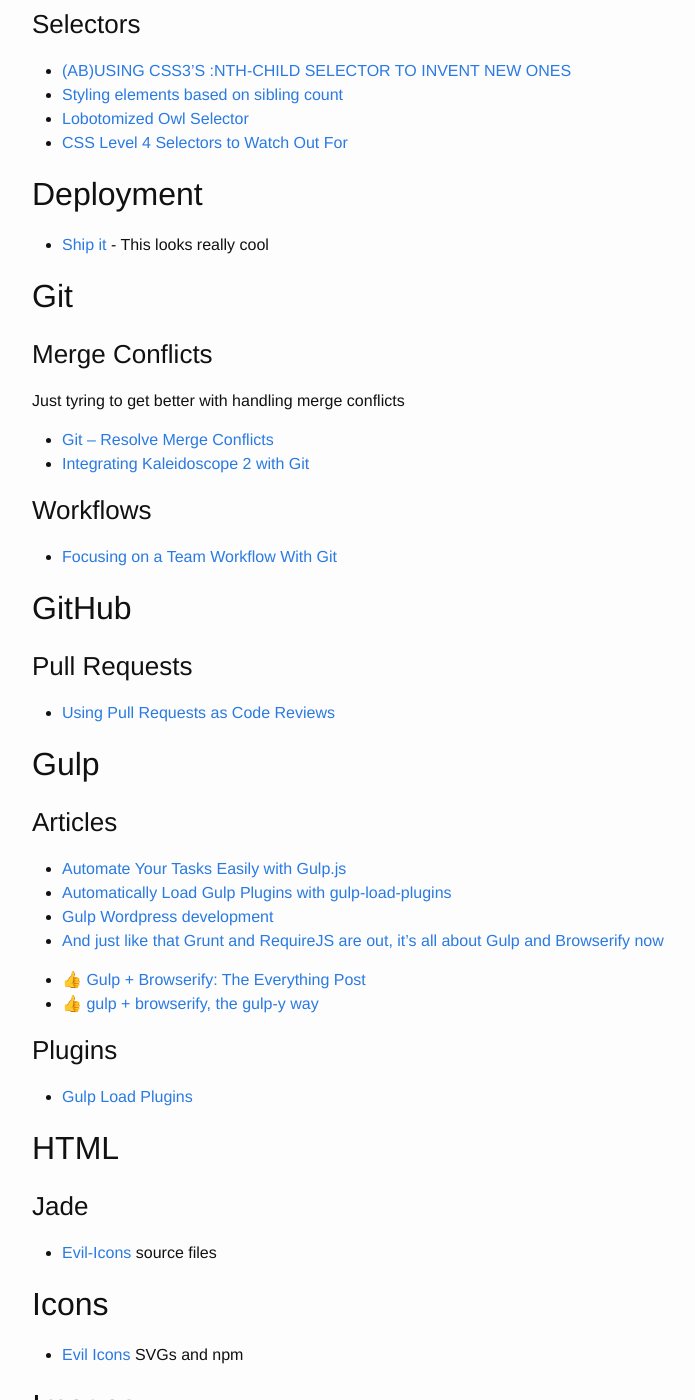
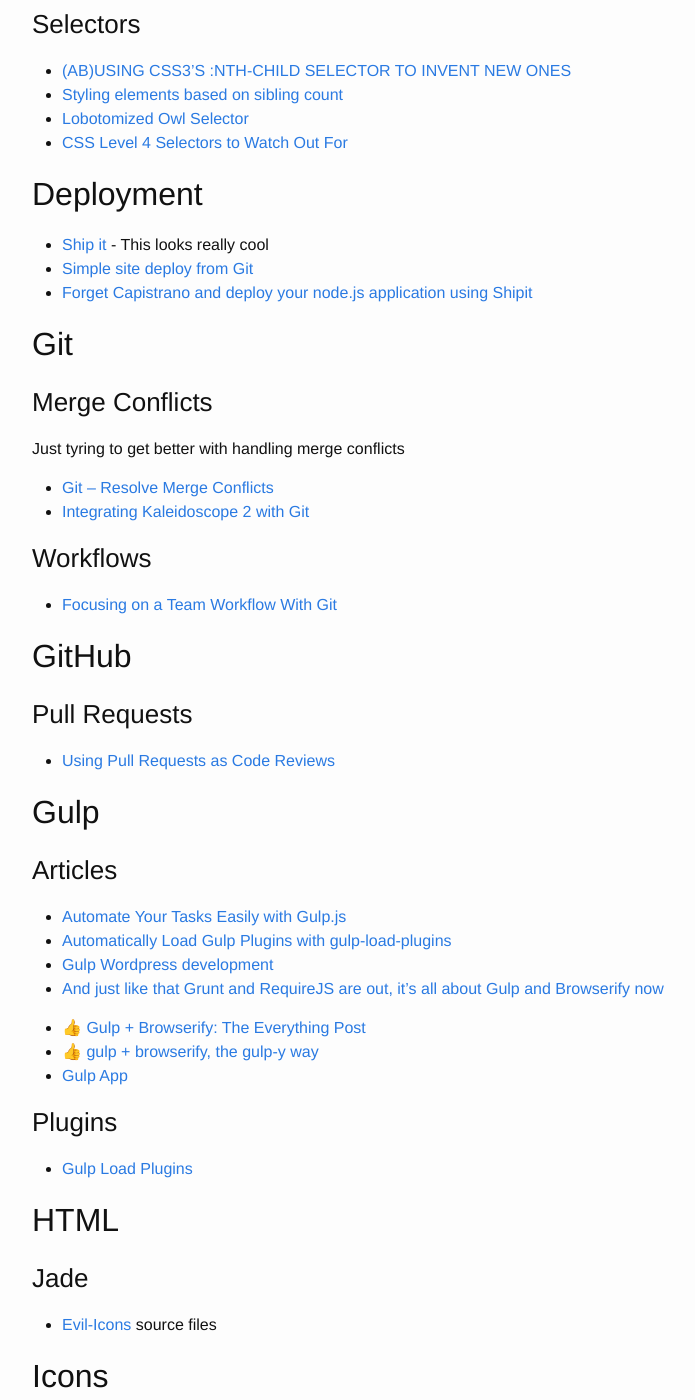
Before and after one commit to brownerd/brownerd.github.io, a Jekyll site: the page built from _posts/2015-01-01-reading-list-2015.md, in a window 1280 px wide and 1400 px high, scrolled down 1050 px. Shown: the whole window, without its empty margins (238-933 px from the left). Built offline with Jekyll 4.4.1, drawn with Linux system fonts in a browser that asks for light colours; emoji names are drawn with the system emoji font; some of the changed text lies outside the part shown.

Commit message:
Shipit, Gulp App, Handlebars

```diff
--- a/_posts/2015-01-01-reading-list-2015.md
+++ b/_posts/2015-01-01-reading-list-2015.md
@@ -74,6 +74,8 @@ This is a running list of all the articles I read during 2015 that I want to rem
 ## Deployment
 
 - [Ship it](https://github.com/shipitjs/shipit) - This looks really cool
+- [Simple site deploy from Git](http://blog.sapegin.me/all/deploy)
+- [Forget Capistrano and deploy your node.js application using Shipit](http://www.therightcode.net/deploy-nodejs-application-using-shipit/)
 
 
 
@@ -121,7 +123,7 @@ Just tyring to get better with handling merge conflicts
 
 - [:+1: Gulp + Browserify: The Everything Post](http://viget.com/extend/gulp-browserify-starter-faq)
 - [:+1: gulp + browserify, the gulp-y way](https://medium.com/@sogko/gulp-browserify-the-gulp-y-way-bb359b3f9623)
-
+- [Gulp App](https://github.com/sindresorhus/gulp-app)
 
 ### Plugins
 - [Gulp Load Plugins](https://www.npmjs.com/package/gulp-load-plugins)
```
Also changed, not shown: other parts of _posts/2015-01-01-reading-list-2015.md (+5 -1 lines).
